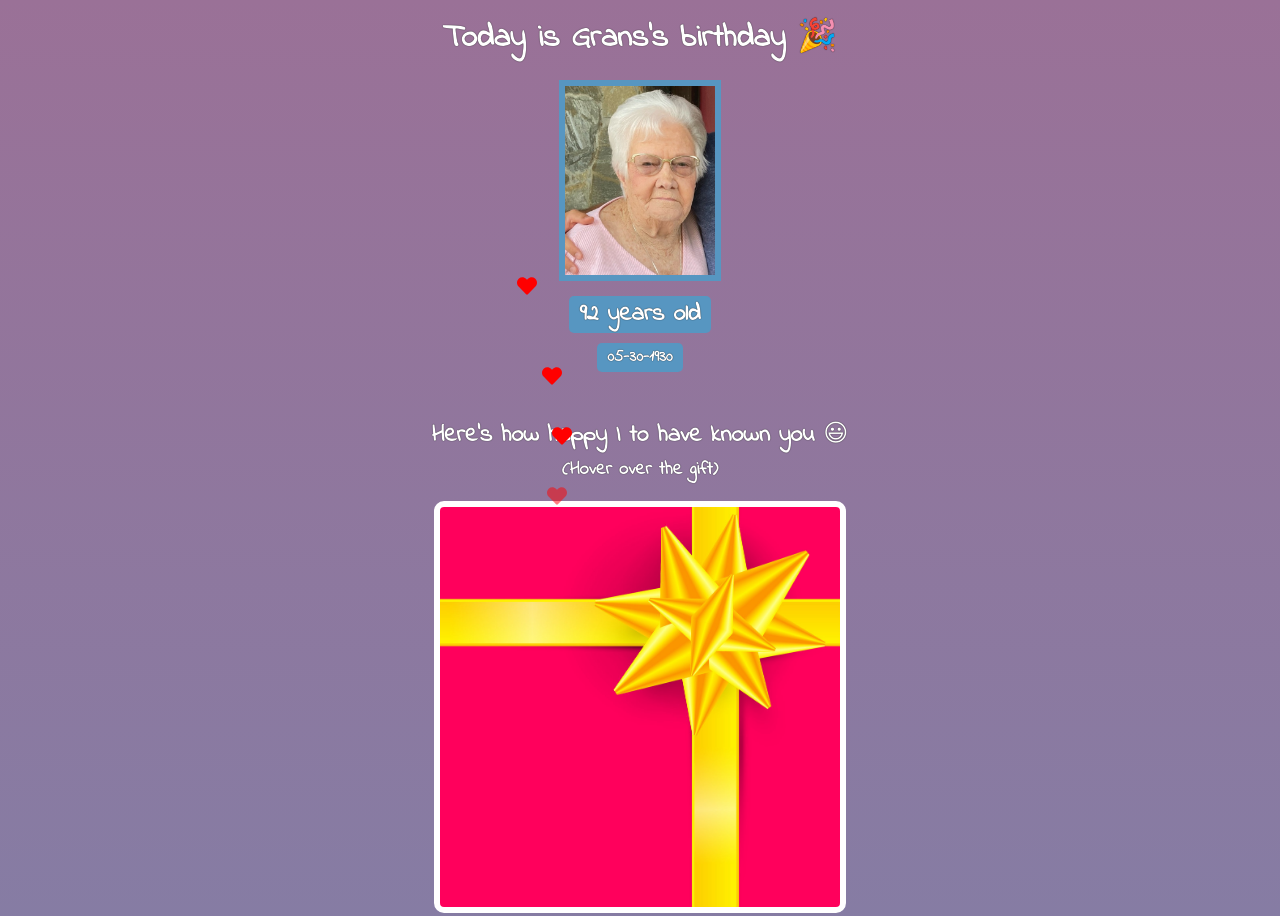
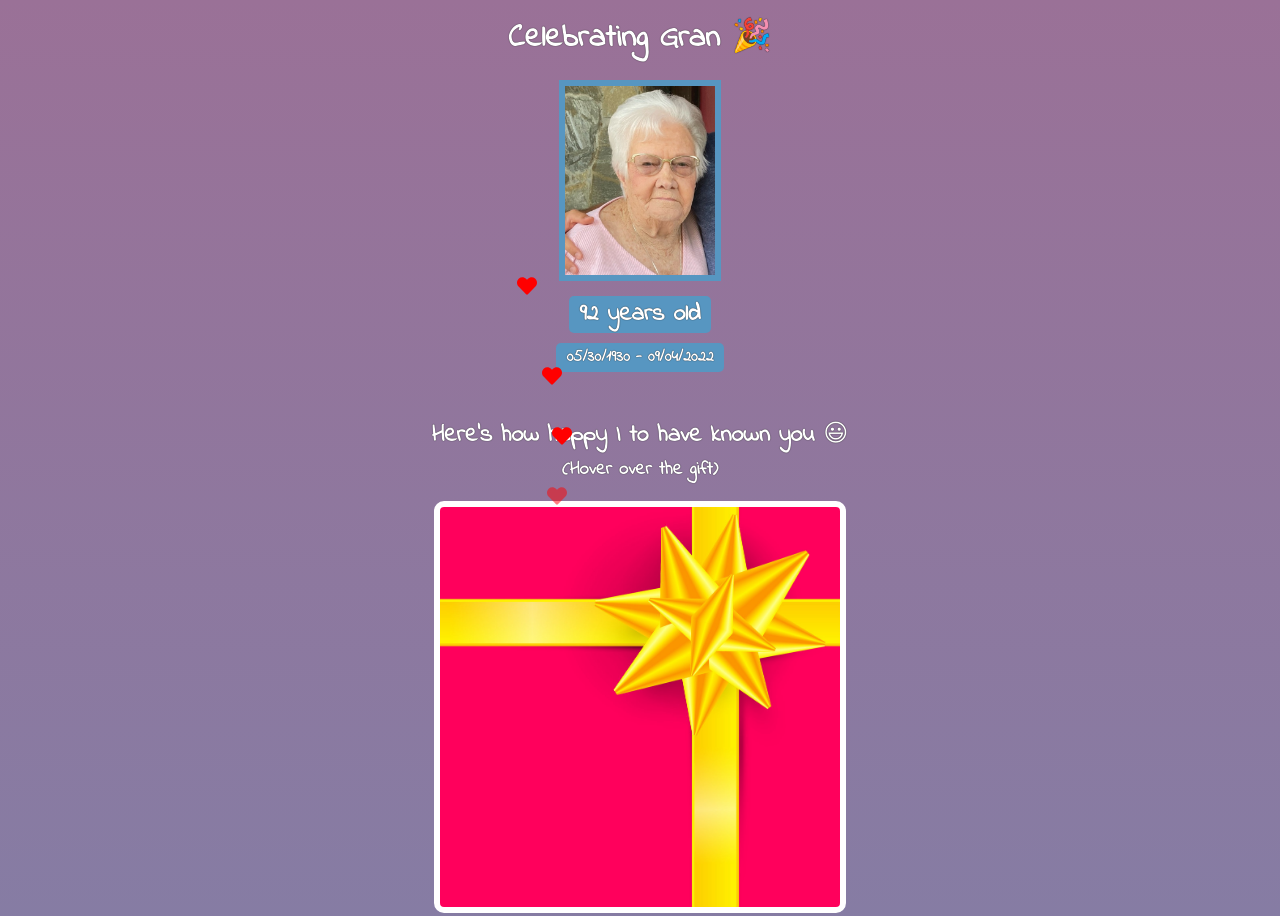
Before and after one commit to elta79/birthday-gift-site, a website built with Vite: page index.html in a window 1280 px wide. Shown: the top 916 px of the page. Built offline with nearby package versions, Linux system fonts and the light colour scheme.

Commit message:
change to celebrate
changed the title to "Celebrating Gran"

changed birthday to date span of life.

```diff
--- a/index.html
+++ b/index.html
@@ -14,10 +14,10 @@
         </div>
 
         <div id="header">
-            <h1>Today is Grans's birthday 🎉</h1>
+            <h1>Celebrating Gran 🎉</h1>
             <img id="bff-img" src="images/gran.JPG">
             <h2 id="bday-age">92 years old</h2>
-            <h4 id="bday-date">05-30-1930</h4>
+            <h4 id="bday-date">05/30/1930 - 09/04/2022</h4>
         </div>
 
         <div class="gift-section">
--- a/styles.css
+++ b/styles.css
@@ -33,6 +33,7 @@ h1, h2, h3, h4, p {
     padding: 5px 10px;
     border-radius: 5px;
 }
+
 
 #header {
     display: flex;
```
